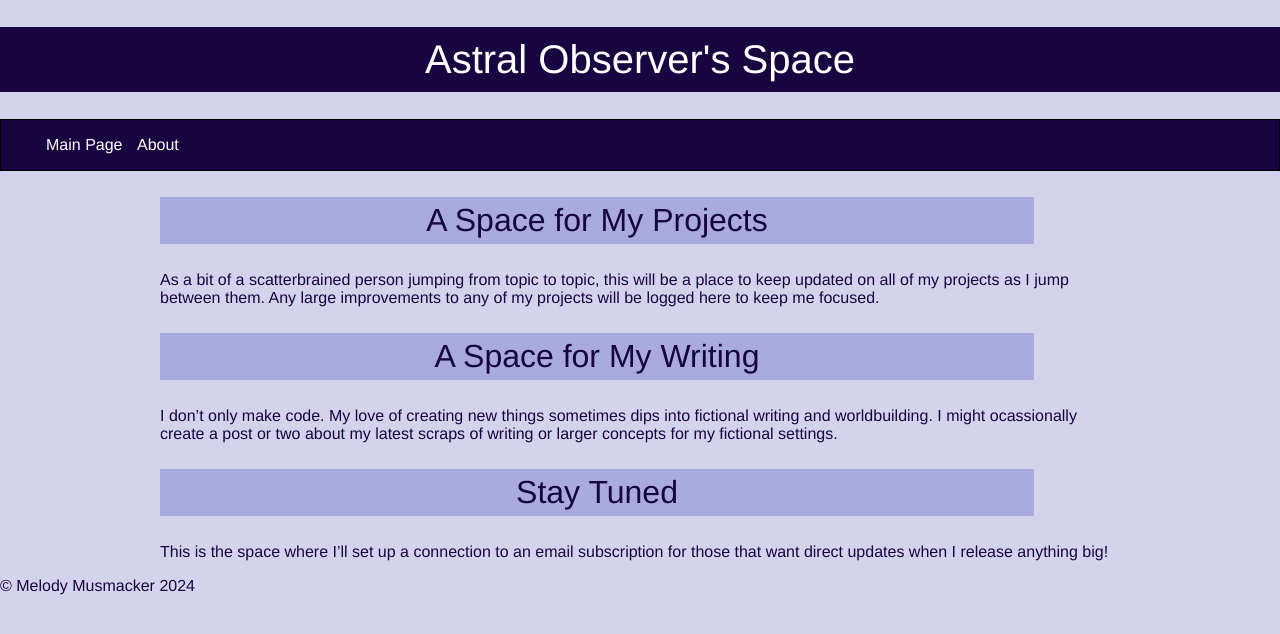
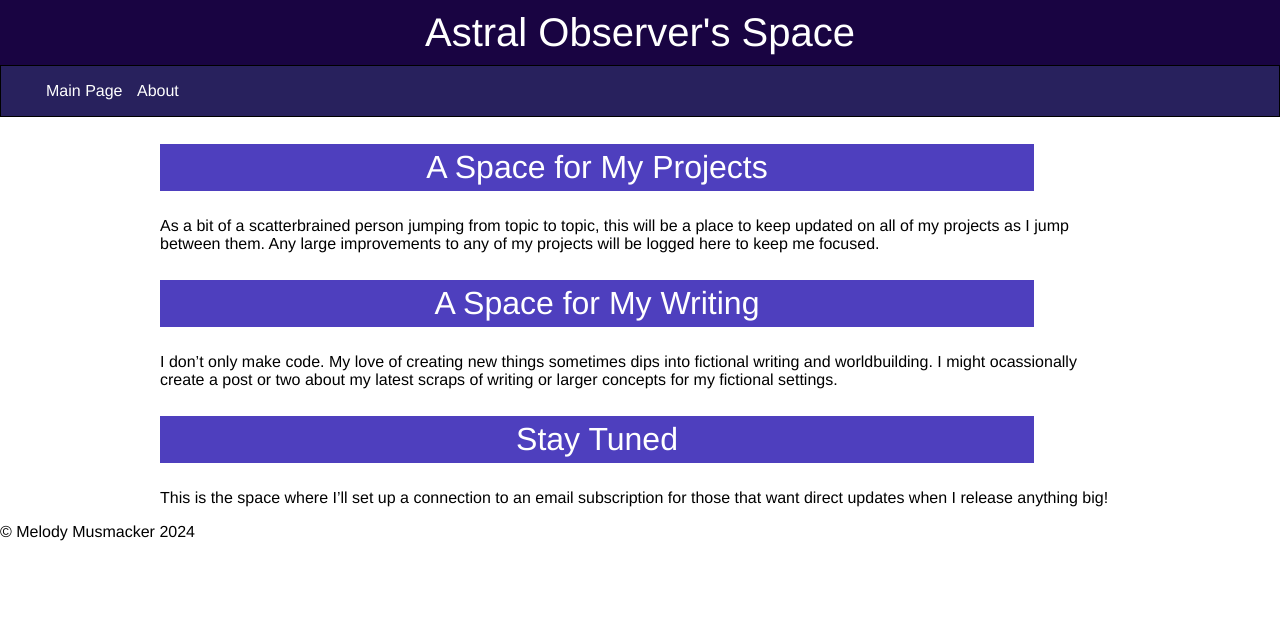
Before and after one commit to AstralObserver/AstralObserver.github.io, a Jekyll site: the page built from index.md, in a window 1280 px wide. Shown: the top 634 px of the page. Built offline with Jekyll 4.4.1, drawn with Linux system fonts in a browser that asks for light colours.

Commit message:
Update main.scss
Formatting, color adjustments

```diff
--- a/assets/css/main.scss
+++ b/assets/css/main.scss
@@ -2,14 +2,14 @@
 # Front Matter Blank
 ---
 $font-stack: Helvetica, sans-serif;
-$font-color: #190442;
-$primary-color: #a9abde;
-$secondary-color: #d3d4ec;
+$primary-color: #28215D;
+$secondary-color: #4E3FBE;
+$accent-color: #8F85D8;
 
 body {
     font: 100% $font-stack;
-    color: $font-color;
-    background: $secondary-color;
+    color: black;
+    background: white;
     margin: 0;
 }
 
@@ -19,13 +19,14 @@ h1{
     color: white;
     background: #190442;
     padding: 10px;
+    margin: 0;
 }
 
 h2{
     font: 200% $font-stack;
-    color: $font-color;
+    color: white;
     text-align: center;
-    background: $primary-color;
+    background: $secondary-color;
     max-width: 90%;
     padding: 5px;
 }
@@ -38,7 +39,7 @@ section{
 }
 
 nav{
-    background: $font-color;
+    background: $primary-color;
     border: black;
     border-width: 1px;
     border-style: solid;
```
